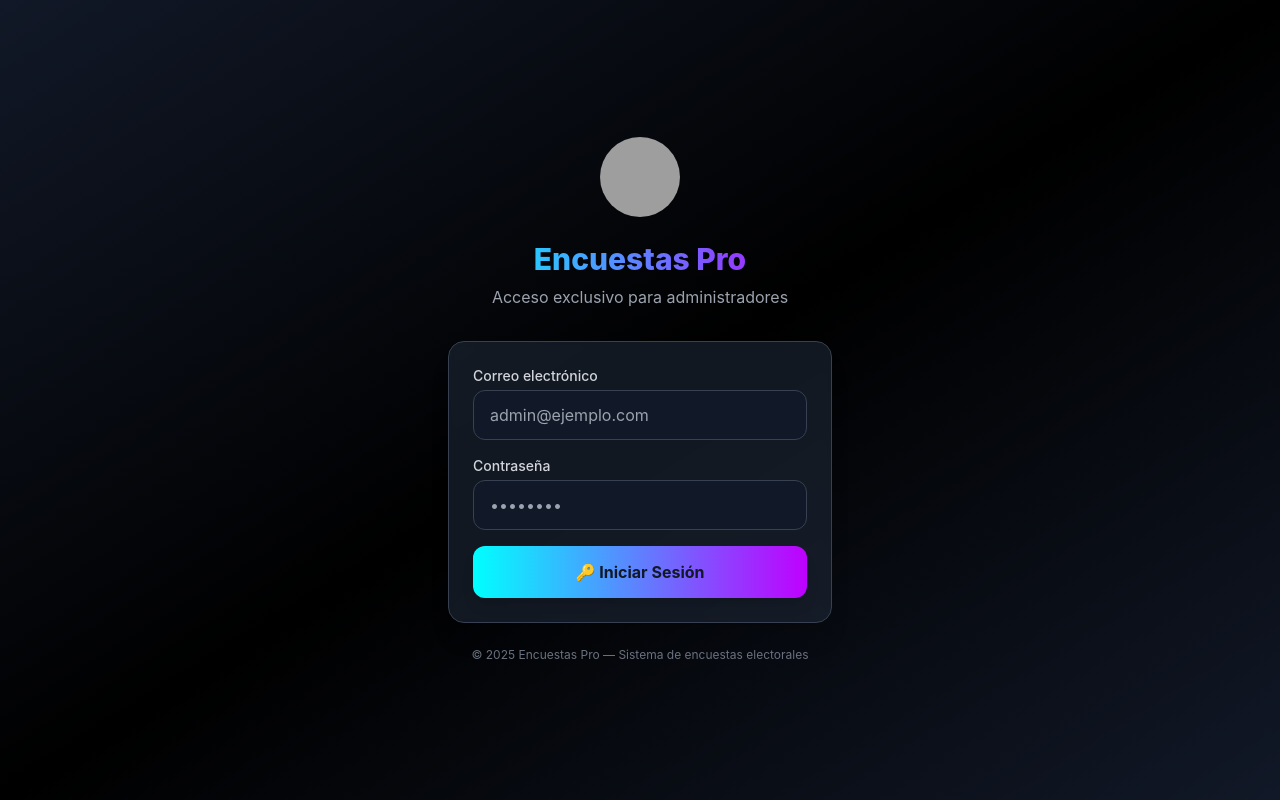
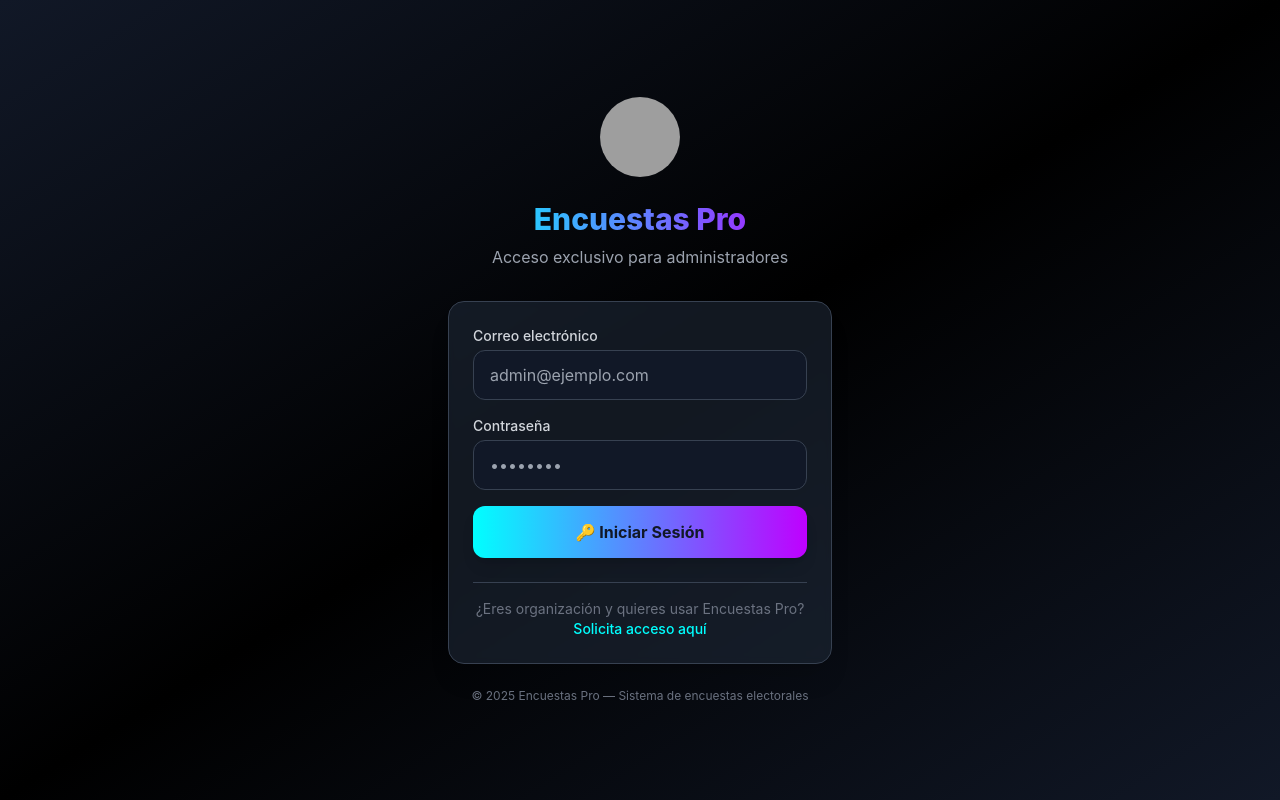
Before and after one commit to appyem/encuestas_pro, a React app in the folder frontend/: page / in a window 1280 px wide. Built offline with nearby package versions, Linux system fonts and the light colour scheme; no server answers; grey boxes are pictures that could not be loaded; the HTML template or start-up script is replaced by a standard one.

Commit message:
solicitud acceso al panel deesdee login

```diff
--- a/frontend/src/components/AccessRequestForm.jsx
+++ b/frontend/src/components/AccessRequestForm.jsx
@@ -6,7 +6,6 @@ export default function AccessRequestForm() {
   const navigate = useNavigate();
 
   const handleContact = () => {
-    // Reemplaza con tu email real
     const email = 'gerenteappyempresa@gmail.com';
     const subject = encodeURIComponent('Solicitud de acceso a Encuestas Pro');
     const body = encodeURIComponent(
@@ -37,14 +36,14 @@ export default function AccessRequestForm() {
         >
           📧 Escribir a gerenteappyempresa@gmail.com
         </button>
-        <p className="mt-6 text-gray-500 text-sm">
+        <p className="mt-4 text-gray-500 text-sm">
           Incluye: nombre, organización, país y propósito de uso.
         </p>
         <button
-          onClick={() => navigate(-1)}
+          onClick={() => navigate('/')}
           className="mt-6 text-neonBlue hover:underline"
         >
-          ← Volver
+          ← Volver al inicio
         </button>
       </div>
     </div>
--- a/frontend/src/components/AdminLogin.jsx
+++ b/frontend/src/components/AdminLogin.jsx
@@ -3,7 +3,7 @@ import React, { useState } from 'react';
 import { signInWithEmailAndPassword } from 'firebase/auth';
 import { auth } from '../lib/firebase';
 
-// ✅ Logo de la aplicación
+// ✅ Logo de la aplicación (corregido: sin espacios al final)
 const APP_LOGO = "https://raw.githubusercontent.com/appyem/im-genes-candidatos-/refs/heads/main/ChatGPT%20Image%2031%20dic%202025%2C%2008_42_44%20p.m..png";
 
 export default function AdminLogin() {
@@ -81,6 +81,19 @@ export default function AdminLogin() {
               🔑 Iniciar Sesión
             </button>
           </form>
+
+          {/* ✅ Enlace para nuevos clientes */}
+          <div className="mt-6 pt-4 border-t border-gray-700">
+            <p className="text-gray-500 text-sm">
+              ¿Eres organización y quieres usar Encuestas Pro?{' '}
+              <a
+                href="/solicitar-acceso"
+                className="text-neonCyan hover:underline font-medium"
+              >
+                Solicita acceso aquí
+              </a>
+            </p>
+          </div>
         </div>
 
         <p className="mt-6 text-gray-500 text-xs">
--- a/frontend/src/components/AdminPanel.jsx
+++ b/frontend/src/components/AdminPanel.jsx
@@ -642,18 +642,7 @@ Escríbenos al WhatsApp: *+57 321 5179153*`;
           </div>
         )}
 
-        {/* Enlace para solicitar acceso - visible para todos */}
-        <div className="mt-8 pt-6 border-t border-gray-800 text-center">
-          <p className="text-gray-500 text-sm">
-            ¿Eres organización y quieres usar Encuestas Pro?{' '}
-            <a
-              href="/solicitar-acceso"
-              className="text-neonCyan hover:underline font-medium"
-            >
-              Solicita acceso aquí
-            </a>
-          </p>
-        </div>
+
       </div>
     </div>
   );
```
